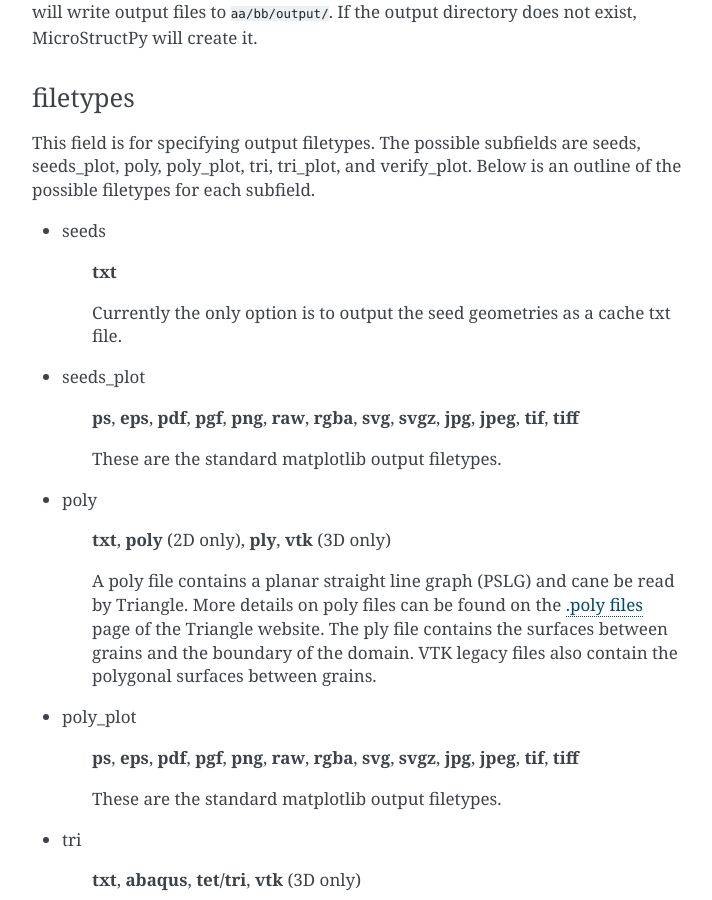
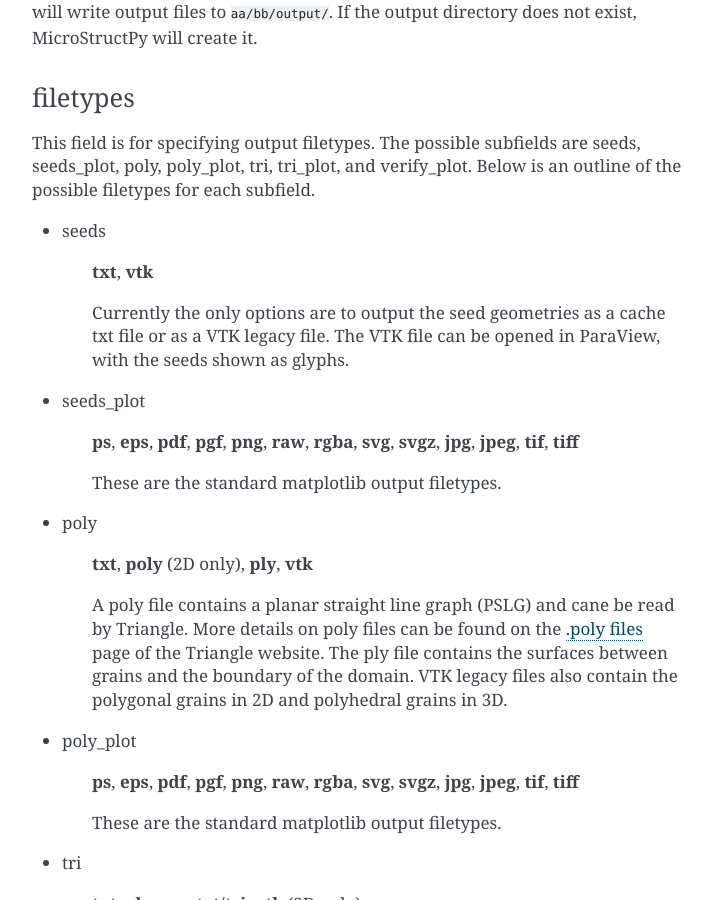
Before and after one commit to kip-hart/MicroStructPy, a Sphinx documentation site: the page built from docs/source/cli/settings.rst, in a window 1280 px wide and 900 px high, scrolled down 1425 px. Shown: the whole window, without its empty margins (398-1110 px from the left). Built offline with Sphinx 7.4.7, drawn with Linux system fonts in a browser that asks for light colours.

Commit message:
updated docs with VTK writer updates

```diff
--- a/docs/source/cli/settings.rst
+++ b/docs/source/cli/settings.rst
@@ -91,10 +91,11 @@ Below is an outline of the possible filetypes for each subfield.
 
 - seeds
 
-    **txt**
+    **txt**, **vtk**
 
-    Currently the only option is to output the seed geometries as a
-    cache txt file.
+    Currently the only options are to output the seed geometries as a
+    cache txt file or as a VTK legacy file. The VTK file can be opened
+    in ParaView, with the seeds shown as glyphs.
 
 - seeds_plot
 
@@ -105,7 +106,7 @@ Below is an outline of the possible filetypes for each subfield.
 
 - poly
 
-    **txt**, **poly** (2D only), **ply**, **vtk** (3D only)
+    **txt**, **poly** (2D only), **ply**, **vtk**
 
     A poly file contains a planar straight line graph (PSLG) and cane be read
     by Triangle.
@@ -113,7 +114,8 @@ Below is an outline of the possible filetypes for each subfield.
     Triangle website.
     The ply file contains the surfaces between grains and the boundary of the
     domain.
-    VTK legacy files also contain the polygonal surfaces between grains.
+    VTK legacy files also contain the polygonal grains in 2D and polyhedral
+    grains in 3D.
 
 - poly_plot
 
```
